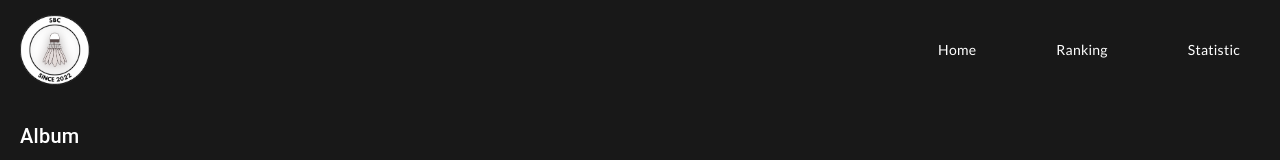
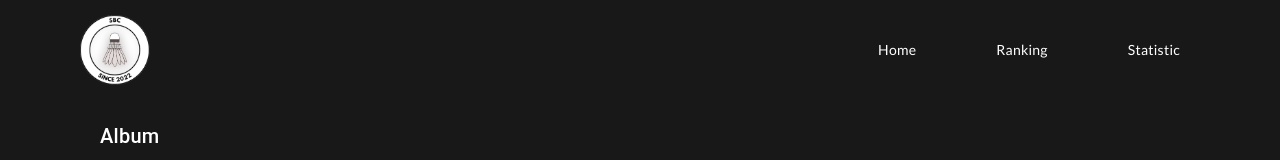
Before and after one commit to syafiqfadli/sbc-dashboard, an Angular app: page /home in a window 1280 px wide. Shown: the top 160 px of the page. Built offline with nearby package versions, Linux system fonts and the light colour scheme; no server answers.

Commit message:
Modified page padding

```diff
--- a/src/app/components/navbar/navbar.component.scss
+++ b/src/app/components/navbar/navbar.component.scss
@@ -87,4 +87,14 @@
       display: block;
     }
   }
+
+  @media screen and (min-width: 1000px)  {
+    img {
+      padding: 0 60px;
+    }
+
+    #nav-list-web {
+      padding: 0 60px;
+    }
+  }
 }
--- a/src/styles.scss
+++ b/src/styles.scss
@@ -41,3 +41,9 @@ button {
 .icon {
   cursor: pointer;
 }
+
+@media screen and (min-width: 1000px) {
+  .page-container {
+    padding: 20px 100px;
+  }
+}
```
